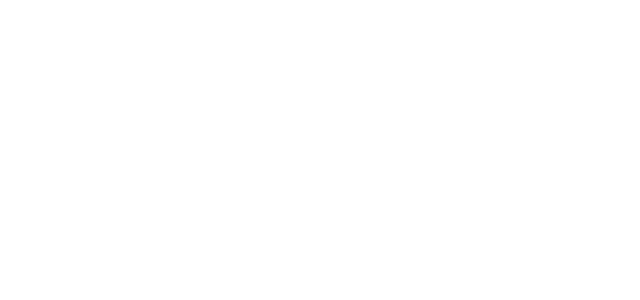
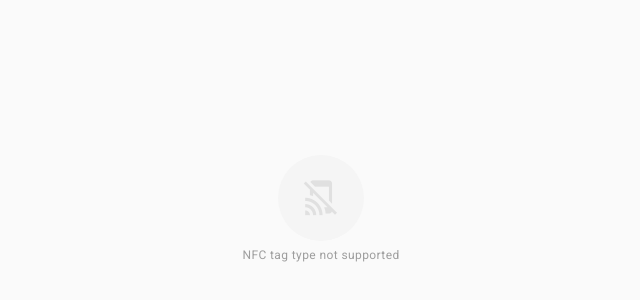
Before and after one commit to snlangsuan/demo-e29-ticket, a Nuxt app: page /stores/nfc in a window 1280 px wide. Before the commit this address had no page. Shown: the part 190-490 px from the top of the page, without its empty margins (319-959 px from the left). Built offline with nearby package versions, Linux system fonts and the light colour scheme.

Commit message:
test read nfc

```diff
--- /dev/null
+++ b/pages/stores/nfc.vue
@@ -0,0 +1,69 @@
+<template>
+  <div class="fill-height grey lighten-5">
+    <div v-if="loading" class="fill-height d-flex align-center justify-center">
+      <div class="text-center">
+        <v-progress-circular color="primary" width="3" indeterminate />
+        <div class="text-caption grey--text mt-1">Device Initializing...</div>
+      </div>
+    </div>
+    <div v-else-if="!isNFCSupported" class="fill-height d-flex align-center justify-center">
+      <div class="text-center">
+        <v-avatar size="86" color="grey lighten-4">
+          <v-icon size="38" color="grey lighten-2">mdi-cellphone-nfc-off</v-icon>
+        </v-avatar>
+        <div class="text-caption grey--text mt-1">NFC tag type not supported</div>
+      </div>
+    </div>
+    <div v-else class="d-flex align-center">
+      <div class="text-center pa-3 mx-auto" :style="{ width: '100%', maxWidth: '480px' }">
+        <div class="mx-auto white elevation-2" :style="{ width: '100%', minHeight: '160px', border: '1px solid #aaa', borderRadius: '4px' }">
+          {{ content }}
+        </div>
+        <v-btn color="primary mt-3" block @click="onReading">Read NFC</v-btn>
+      </div>
+    </div>
+    <v-overlay :value="scanning">
+      <v-progress-circular color="white" width="3" indeterminate />
+    </v-overlay>
+    <v-snackbar v-model="readError" color="error">
+      Cannot read data from the NFC tag. Try another one?
+    </v-snackbar>
+  </div>
+</template>
+
+<script>
+export default {
+  name: 'StoreNFCPage',
+  data() {
+    return {
+      loading: true,
+      scanning: false,
+      isNFCSupported: true,
+      readError: false,
+      content: ''
+    }
+  },
+  mounted() {
+    this.isNFCSupported = ('NDEFReader' in window)
+    this.loading = false
+  },
+  methods: {
+    async onReading() {
+      try {
+        const ndef = new window.NDEFReader()
+        ndef.onreadingerror = () => {
+          this.readError = true
+        }
+        ndef.onreading = (event) => {
+          const message = event.message
+          const record = (message.records || [])[0] || {}
+          this.content = JSON.stringify(record)
+        }
+        await ndef.scan()
+      } catch (error) {
+        this.readError = true
+      }
+    }
+  }
+}
+</script>
```
